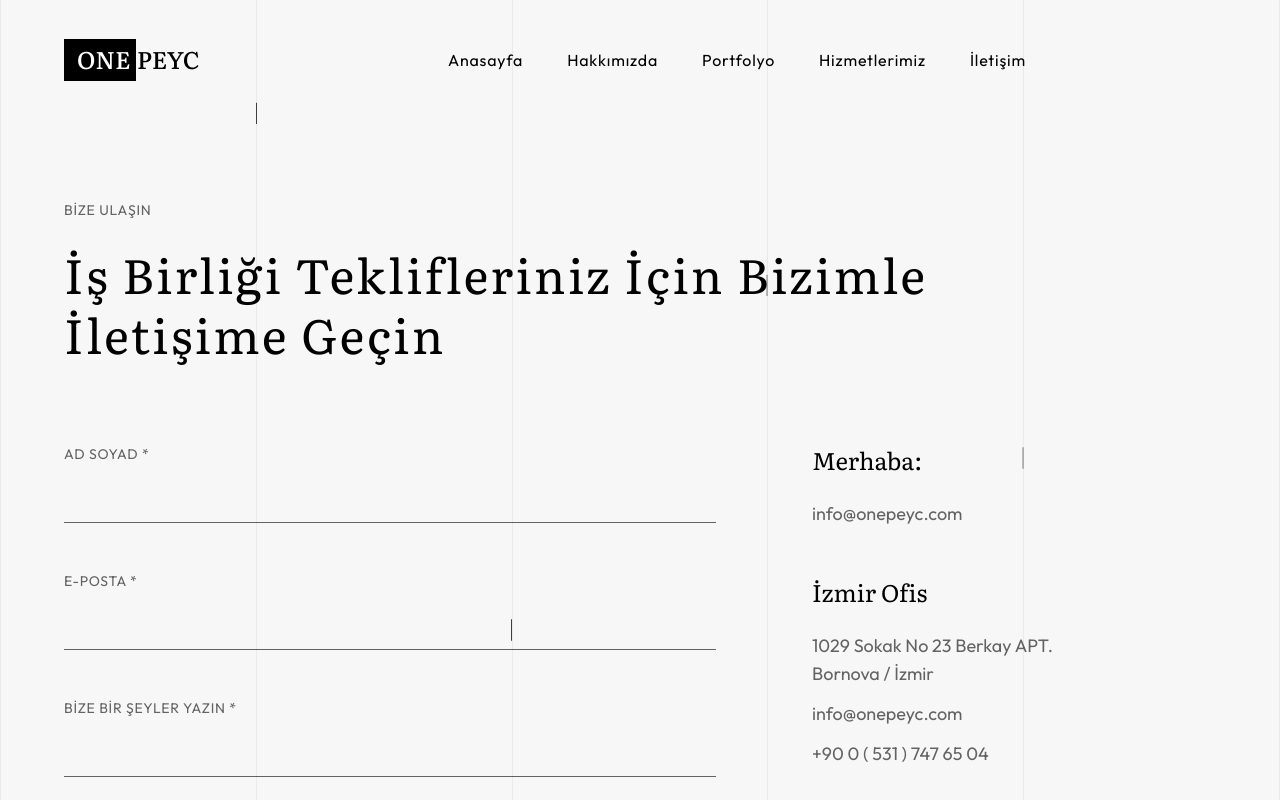
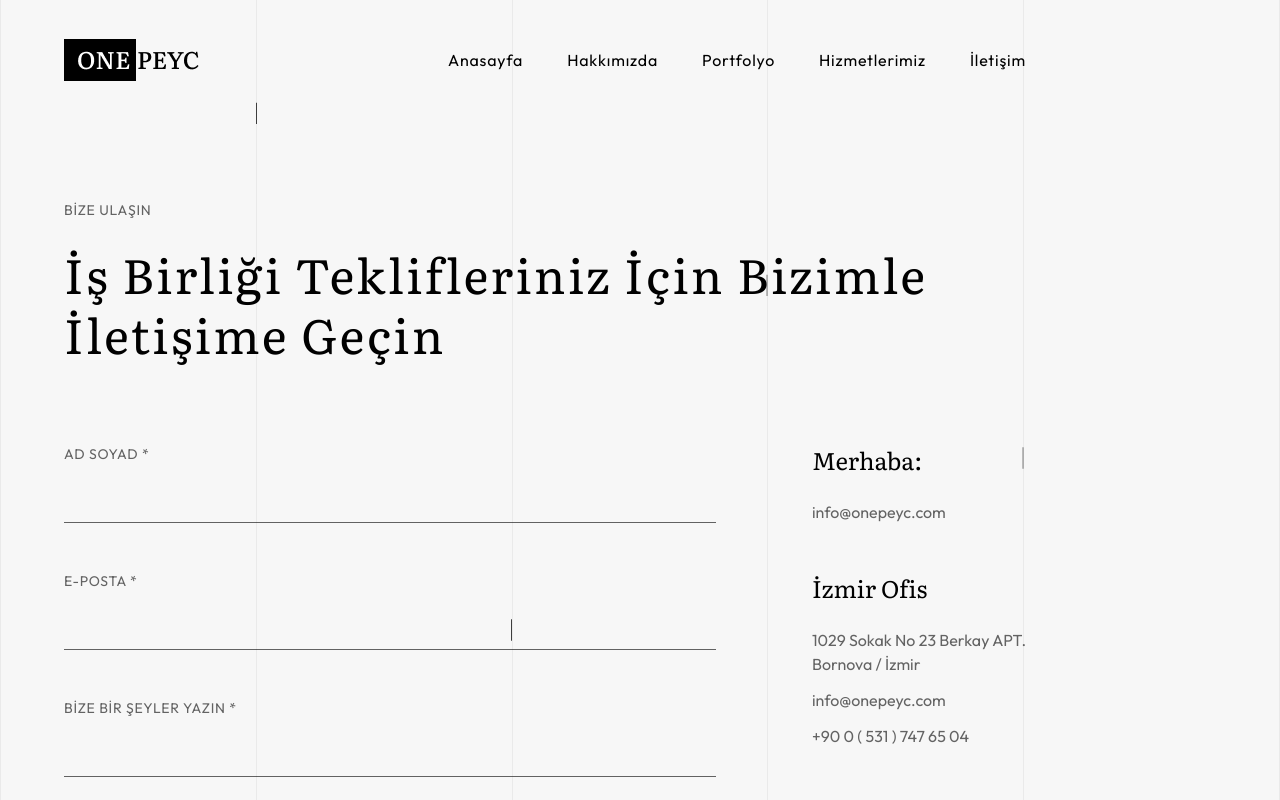
Before and after one commit to cuneytcz/onepeyc, a Next.js app: page /contact in a window 1280 px wide. Shown: the top 800 px of the page. Built offline with nearby package versions, Linux system fonts and the light colour scheme.

Commit message:
contact page edit

```diff
--- a/app/contact/page.js
+++ b/app/contact/page.js
@@ -33,7 +33,7 @@ export default function Page() {
                   <h3 className="text-xl xl:text-2xl mb-3">Merhaba:</h3>
                   <a
                     href="mailto:info@onepeyc.com"
-                    className="text-base xl:text-lg text-black/60 hover:text-black font-outfit transition-colors">
+                    className="text-black/60 hover:text-black font-outfit transition-colors">
                     info@onepeyc.com
                   </a>
                 </div>
@@ -42,17 +42,17 @@ export default function Page() {
                   <a
                     href="https://www.google.com/maps/place/330+W+30th+St,+New+York,+NY+10001,+USA/@40.7501123,-73.9994699,17z/data=!3m1!4b1!4m14!1m7!3m6!1s0x89c259bb65ffb4b7:0xfb6f9cef91401b93!2sEvents+Coverage+and+Photography!8m2!3d40.74309!4d-73.9966117!16s%2Fg%2F11gv0rqfs5!3m5!1s0x89c259b1b1b7c207:0xf59f433cb3517899!8m2!3d40.7501083!4d-73.996895!16s%2Fg%2F11b8vfzz21?entry=ttu"
                     target="_blank"
-                    className="text-base xl:text-lg text-black/60 hover:text-black font-outfit transition-colors">
+                    className="text-black/60 hover:text-black font-outfit transition-colors">
                     1029 Sokak No 23 Berkay APT. <br /> Bornova / İzmir
                   </a>
                   <a
                     href="mailto:info@onepeyc.com"
-                    className="text-base xl:text-lg text-black/60 hover:text-black font-outfit transition-colors">
+                    className="text-black/60 hover:text-black font-outfit transition-colors">
                     info@onepeyc.com
                   </a>
                   <a
                     href="tel:+90 0 ( 531 ) 747 65 04"
-                    className="text-base xl:text-lg text-black/60 hover:text-black font-outfit transition-colors">
+                    className="text-black/60 hover:text-black font-outfit transition-colors">
                     +90 0 ( 531 ) 747 65 04
                   </a>
                 </div>
```
